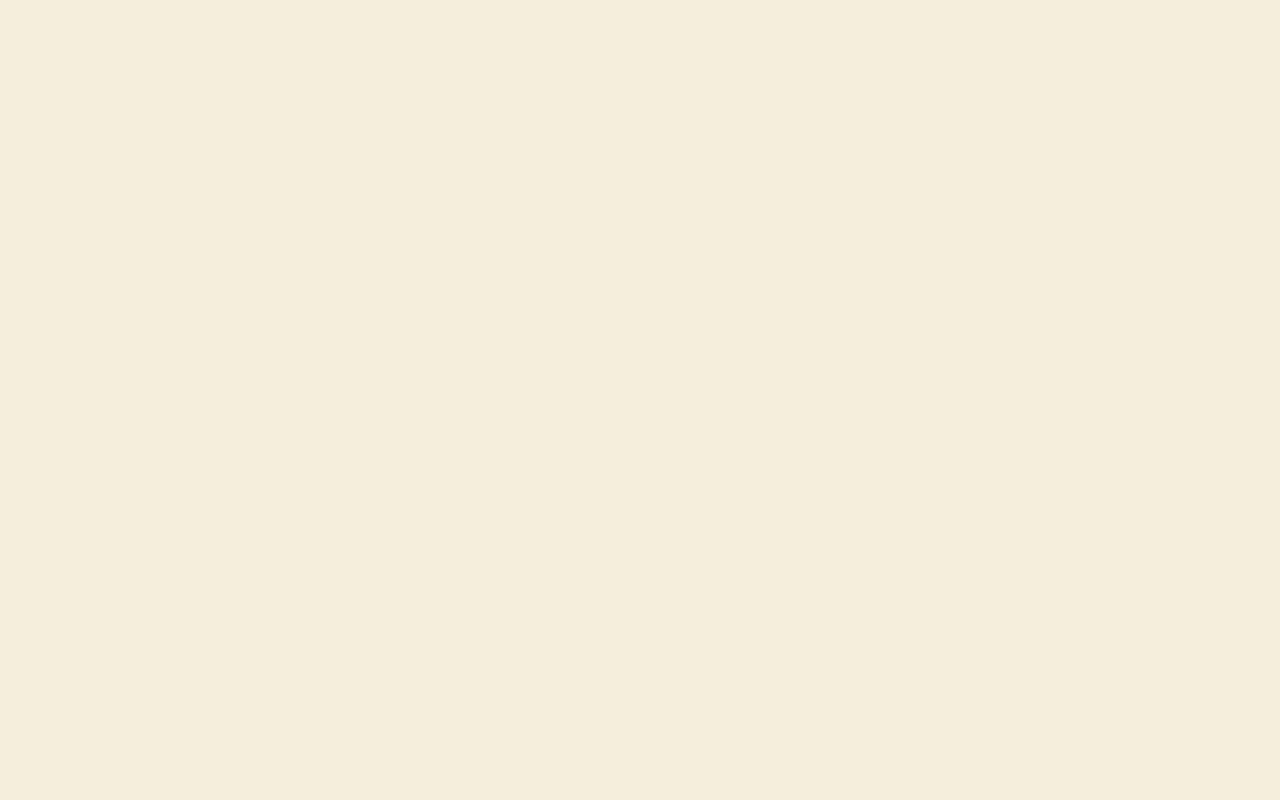
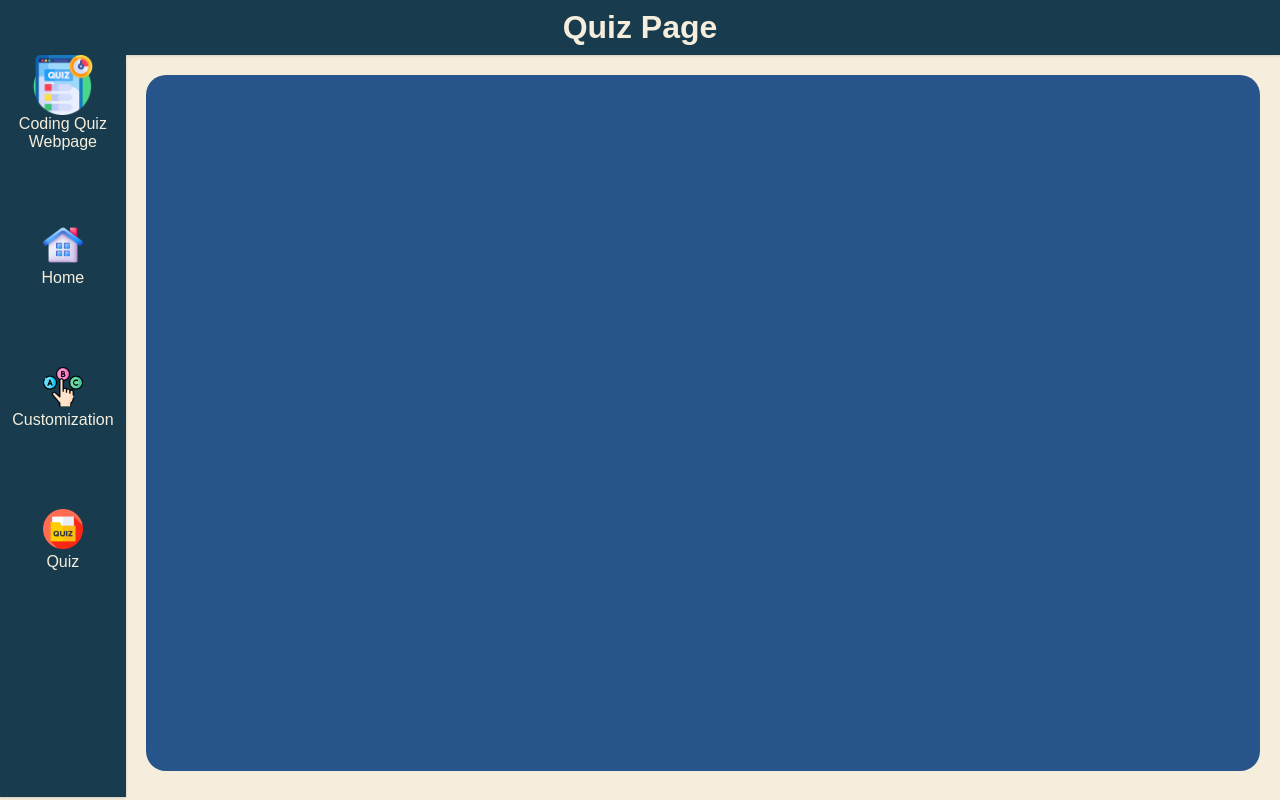
Before and after one commit to NKukame/Coding-Quiz-App, a React (Vite) app in the folder coding_quiz/: page /quiz in a window 1280 px wide. Before the commit this address had no page. Built offline with nearby package versions, Linux system fonts and the light colour scheme; a web font is replaced by a local one.

Commit message:
Add Quiz page and update routing; enhance sidebar navigation

```diff
--- a/coding_quiz/src/Customization.jsx
+++ b/coding_quiz/src/Customization.jsx
@@ -107,7 +107,7 @@ function Customization() {
             </div>
 
             <div className="customization-button">
-              <Link>
+              <Link to="/quiz">
                 <button className="animated-button">
                   <svg
                     viewBox="0 0 24 24"
--- /dev/null
+++ b/coding_quiz/src/Quiz.css
@@ -0,0 +1,8 @@
+.quiz-container {
+    color: var(--peach);
+    background-color: var(--blue);
+    width: 90%;
+    height: 87vh;
+    margin: 20px;
+    border-radius: 20px;
+  }
--- /dev/null
+++ b/coding_quiz/src/Quiz.jsx
@@ -0,0 +1,24 @@
+import { Link } from "react-router";
+import SideBar from "./components/SideBar";
+import Header from "./components/Header";
+import "./styles.css";
+import "./Quiz.css";
+
+function Quiz() {
+  return (
+    <>
+      <Header heading="Quiz Page" />
+
+      <div className="app-layout">
+        <SideBar />
+
+        <div className="quiz-container">
+
+        </div>
+
+      </div>
+    </>
+  );
+}
+
+export default Quiz;
--- a/coding_quiz/src/components/SideBar.jsx
+++ b/coding_quiz/src/components/SideBar.jsx
@@ -28,7 +28,7 @@ function SideBar(){
                     <p>Customization</p>
                 </Link>
 
-                <Link to="/" className='sidebar-nav-link'>
+                <Link to="/quiz" className='sidebar-nav-link'>
                     <img src={quizIconTwo} alt="Quiz Icon" className='sidebar-nav-logo'/>
                     <p>Quiz</p>
                 </Link>
--- a/coding_quiz/src/main.jsx
+++ b/coding_quiz/src/main.jsx
@@ -4,6 +4,7 @@ import { BrowserRouter as Router, Routes, Route } from "react-router";
 import './styles.css'
 import App from './App.jsx'
 import Customization from './Customization.jsx';
+import Quiz from './Quiz.jsx';
 
 createRoot(document.getElementById('root')).render(
   <StrictMode>
@@ -11,6 +12,7 @@ createRoot(document.getElementById('root')).render(
       <Routes>
         <Route path="/" element={<App />} />
         <Route path="/customization" element={<Customization  />} />
+        <Route path="/quiz" element={<Quiz  />} />
       </Routes>
     </Router>
   </StrictMode>,
```
